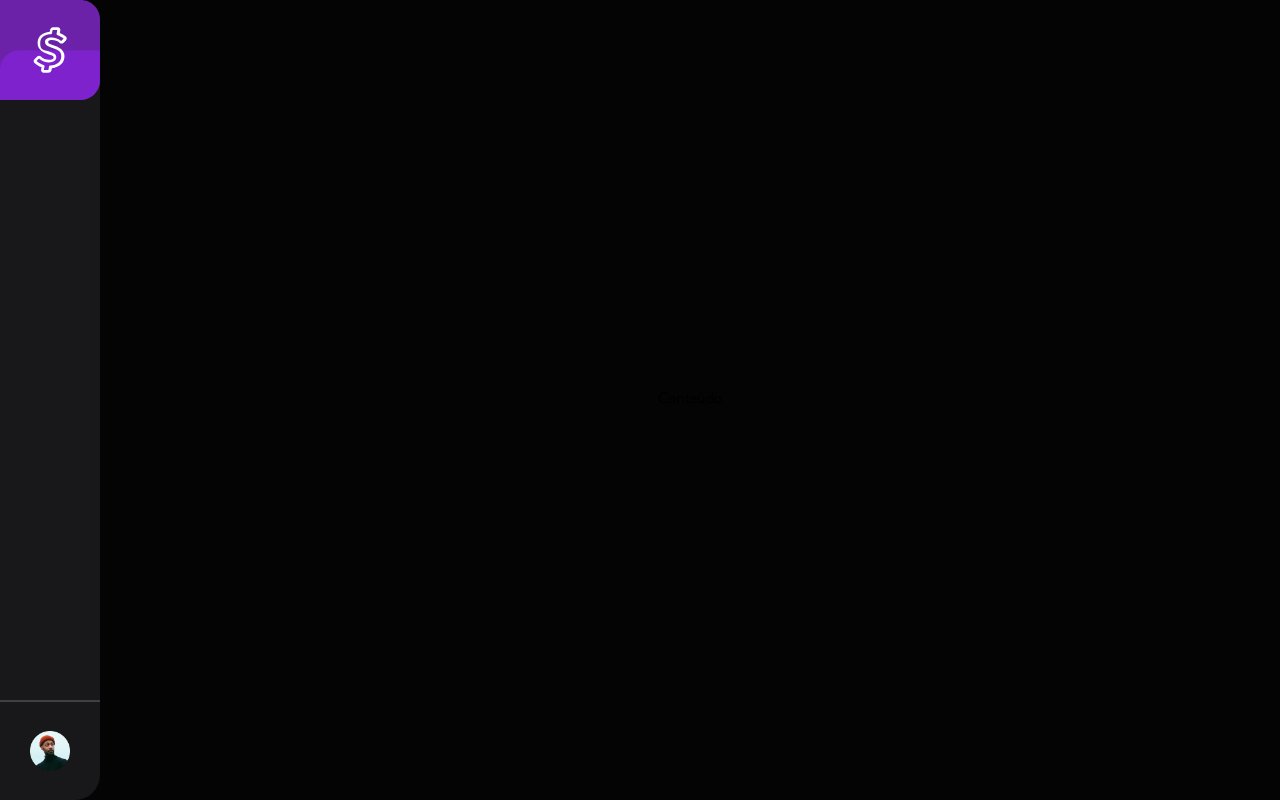
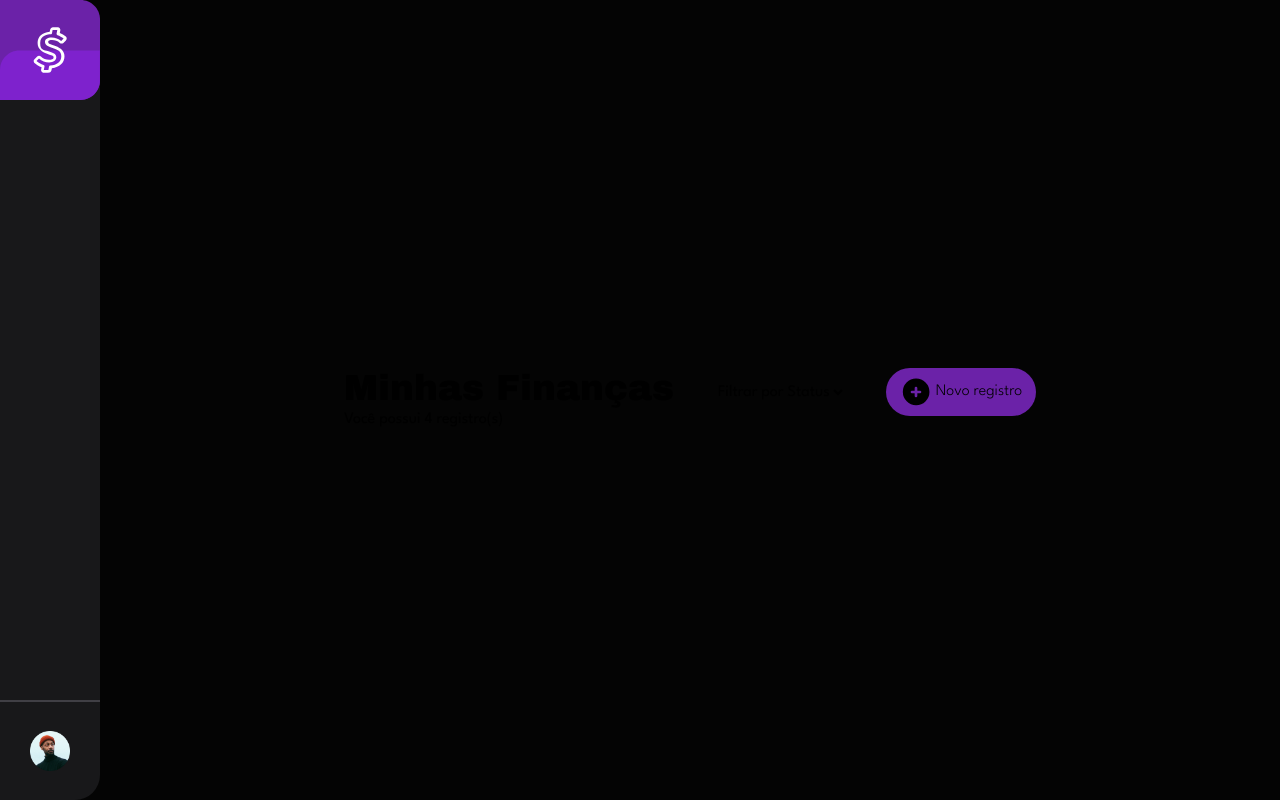
Before and after one commit to aursouza/Aplicacao-Financeira, a Next.js app in the folder app-fin-frontend/: page / in a window 1280 px wide. Built offline with nearby package versions, Linux system fonts and the light colour scheme.

Commit message:
create header

```diff
--- a/app-fin-frontend/src/components/Bar.tsx
+++ b/app-fin-frontend/src/components/Bar.tsx
@@ -4,9 +4,9 @@ import Avatar from "./Avatar";
 export default function Bar() {
   return (
     <>
-      <div className="flex flex-col justify-between w-[100px] bg-lightBlack rounded-r-[25px] sm:absolute sm:w-full sm:rounded-none">
+      <div className="flex flex-col justify-between w-[100px] bg-lightBlack rounded-r-[25px] md:absolute md:w-full md:rounded-none">
         <Logo />
-        <div className="flex justify-center items-center w-[100px] h-[100px] border-t-2 border-gray sm:absolute sm:right-0 sm:top-0 sm:border-l-2 sm:border-t-0">
+        <div className="flex justify-center items-center w-[100px] h-[100px] border-t-2 border-gray md:absolute md:right-0 sm:top-0 md:border-l-2 md:border-t-0">
           <Avatar />
         </div>
       </div>
--- a/app-fin-frontend/src/components/ContentMain.tsx
+++ b/app-fin-frontend/src/components/ContentMain.tsx
@@ -1,9 +1,10 @@
 import ContentArea from "./ContentArea";
+import Header from "./Header";
 
 export default function MainContent() {
   return (
     <ContentArea center className="bg-black w-full h-screen">
-      Conteúdo
+      <Header />
     </ContentArea>
   );
 }
--- /dev/null
+++ b/app-fin-frontend/src/components/Header.tsx
@@ -0,0 +1,27 @@
+import { IconCirclePlusFilled } from "@tabler/icons-react";
+
+export default function Header() {
+  return (
+    <div className="flex justify-between items-start sm:flex-col md:items-center">
+      <div className="flex flex-col md:items-center">
+        <h1 className="text-4xl md:text-3xl">Minhas Finanças</h1>
+        <p>Você possui 4 registro(s)</p>
+      </div>
+
+      <div className="flex ml-10 md:ml-0 md:mt-5">
+        <select id="" className="bg-transparent mr-10 md:mr-1 h-[48px]">
+          <option value="">Filtrar por Status</option>
+          <option value="Consolidado">Consolidado</option>
+          <option value="Pendente">Pendente</option>
+          <option value="Cancelado">Cancelado</option>
+        </select>
+        <button className="flex justify-center items-center rounded-full w-[150px] h-12 bg-primary sm:w-[50px] sm:ml-10">
+          <IconCirclePlusFilled size={32} />
+          <span className="ml-1 font-light sm:hidden sm:ml-0">
+            Novo registro
+          </span>
+        </button>
+      </div>
+    </div>
+  );
+}
--- a/app-fin-frontend/src/utils/fonts.ts
+++ b/app-fin-frontend/src/utils/fonts.ts
@@ -15,7 +15,7 @@ export const archivo = Archivo_Black({
 
 export const league = League_Spartan({
   subsets: ["latin"],
-  weight: ["400", "900"],
+  weight: ["100", "200", "300", "400", "500", "900"],
   variable: "--font-league",
   display: "swap",
 });
```
Also changed, not shown: app-fin-frontend/package.json (+6 -5 lines), 1 other file (tests, documents, lock files or other folders).
